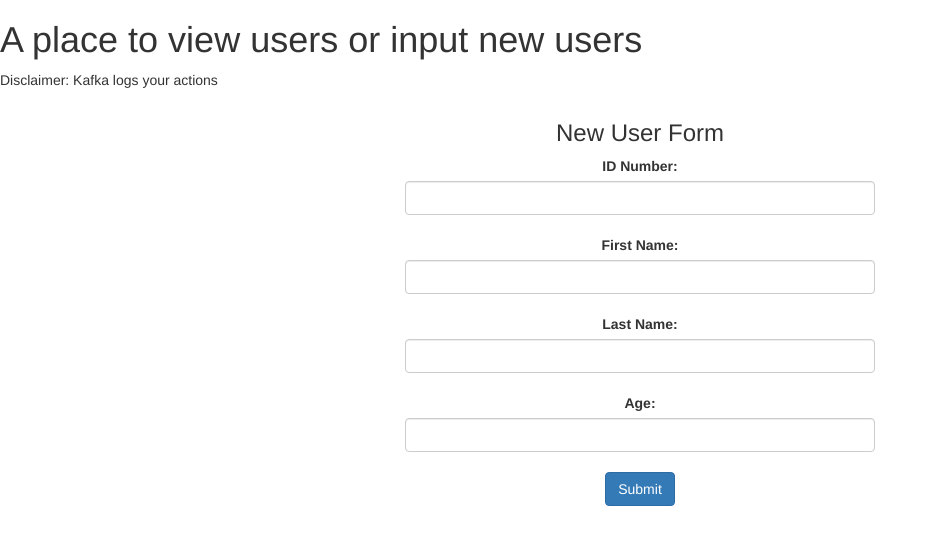
After one commit to hajimss/kafka_producer_consumer, a Flask app: page /newuser in a window 1280 px wide. The commit adds this page. Shown: the top 545 px of the page, without its empty margins (0-938 px from the left). Run offline with Flask 2, Linux system fonts and the light colour scheme; some libraries are stand-ins or nearby versions.

Commit message:
add insert user function

```diff
--- a/producer.py
+++ b/producer.py
@@ -17,19 +17,7 @@ producer = KafkaProducer(bootstrap_servers=['192.168.1.8:9092'],
 
 @app.route('/user', methods=['GET','POST'])
 def user():
-    if request.method == 'GET':
-        return render_template("user.html")
-
-    if request.method =='POST':
-        Id_num = input('Enter your ID: ')
-        FirstName = input('Enter your First Name: ')
-        LastName = input('Enter your Last Name: ')
-        Age = input('Enter your Age: ')
-        registered_user = new_user(Id_num, FirstName, LastName, Age)
-        print(registered_user)
-        producer.send("registered_user", registered_user)
-        time.sleep(4)
-        return render_template("user.html")
+    return render_template("user.html")
 
 ##############################################################################################
 
@@ -42,5 +30,17 @@ def viewtable():
 
 ##############################################################################################
 
+@app.route('/newuser', methods=["GET", "POST"])
+def newuser():
+    if request.method == "POST":
+        registered_user = new_user(request.form['id'], request.form['fname'], request.form['lname'], request.form['age'])
+        print(registered_user)
+        producer.send("registered_user", registered_user)
+        return redirect(url_for("user"))
+    else:
+        return render_template("newuser.html")
+
+##############################################################################################
+
 if __name__ == '__main__':
     app.run(port=5000, debug=True)
--- /dev/null
+++ b/templates/newuser.html
@@ -0,0 +1,25 @@
+{% extends "base.html" %}
+{% block content %}
+
+<div class="container" style="width: 50rem;">
+    <h3>New User Form</h3>
+    <form action="#" method="POST">
+        <div class="mb-3">
+            <label for="id">ID Number:</label>
+            <input type="text" class="form-control" id="id" name="id">
+            <br>
+            <label for="fname">First Name:</label>
+            <input type="text" class="form-control" id="fname" name='fname'>
+            <br>
+            <label for="lname">Last Name:</label>
+            <input type="text" class="form-control" id="lname" name="lname">
+            <br>
+            <label for="age">Age:</label>
+            <input type="text" class="form-control" id="age" name="age">
+            <br>
+            <button class='btn btn-primary' type="submit">Submit</button>
+        </div>
+    </form>
+</div>
+
+{% endblock %}
--- a/templates/user.html
+++ b/templates/user.html
@@ -2,7 +2,7 @@
 {% block content %}
 
 <h3>What would you like to do?</h3>
-<a href="{{url_for("viewtable")}}"><button type="button" class="btn btn-primary" href="">View Table</button></a>
-<button type="button" class="btn btn-primary" href="{{url_for("viewtable")}}">Insert New User</button>
+<a href="{{url_for("viewtable")}}"><button type="button" class="btn btn-primary">View Table</button></a>
+<a href="{{url_for("newuser")}}"><button type="button" class="btn btn-primary">Insert New User</button></a>
 
 {% endblock %}
```
Also changed, not shown: README.md.
